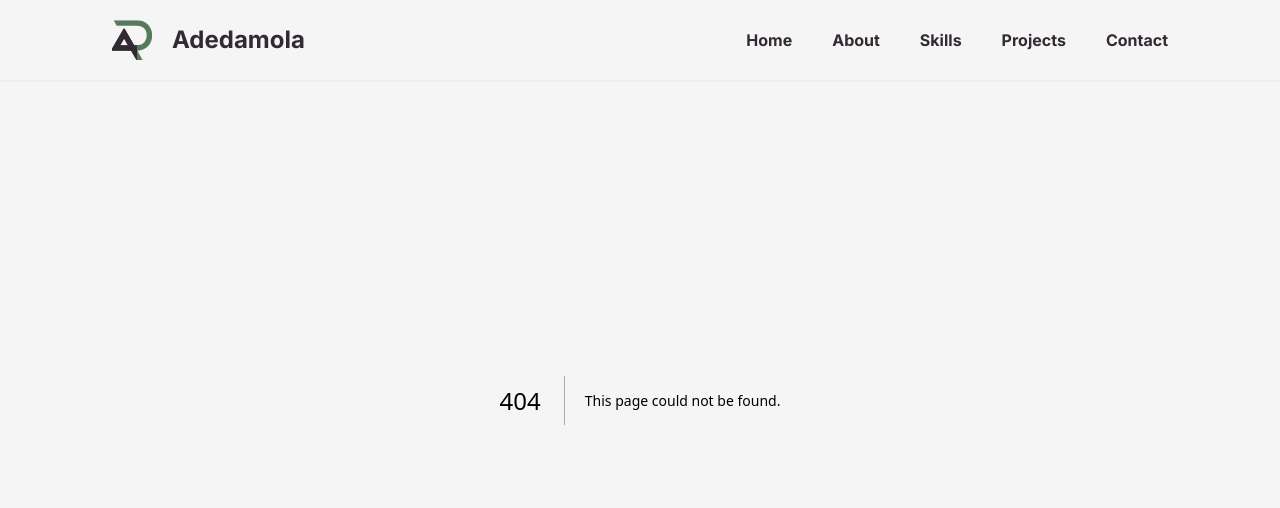
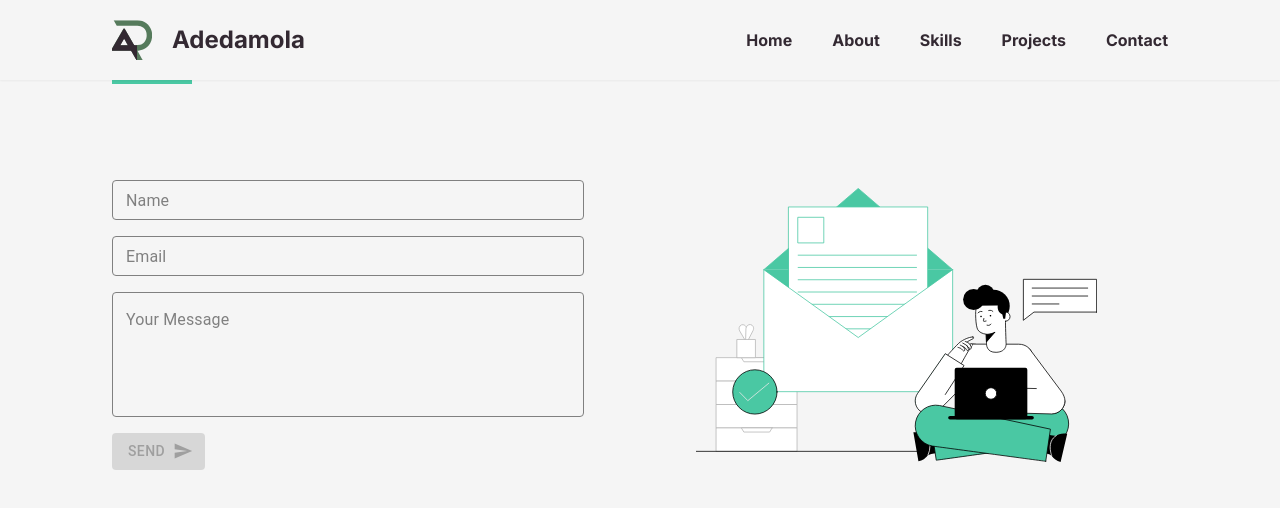
Before and after one commit to BlarQ/adedamola, a Next.js app: page /contact in a window 1280 px wide. Before the commit this address had no page. Shown: the top 508 px of the page. Built offline with nearby package versions, Linux system fonts and the light colour scheme.

Commit message:
add: contact

```diff
--- a/src/app/about/page.jsx
+++ b/src/app/about/page.jsx
@@ -5,7 +5,7 @@ import { motion } from 'framer-motion'
 
 export default function About() {
   return (
-    <div className='min-h-[100vh] px-5 sm:px-28 py-20 sm:py-24 overflow-x-hidden' id='about'>
+    <div className='min-h-[100vh] px-5 sm:px-28 py-20 sm:py-24 overflow-x-hidden text-[#332932]' id='about'>
       <div className='flex flex-col items-end'>
 
         <h1 className='text-xl sm:text-3xl font-bold'>About Me</h1>
@@ -13,24 +13,39 @@ export default function About() {
       </div>
 
       <div className='flex flex-col-reverse sm:flex-row sm:items-center justify-center w-full pt-10 sm:pt-0 gap-10'>
-        <div className='sm:w-1/2'>
+        <div className='sm:w-1/2 font-semibold space-y-2'>
 
-          <p className='py-4'>Dear Viewer,</p>
-          <p className='text-justify'>Hello! My name is Adedamola Ogunlala, and I am a passionate Front-End developer dedicated to bringing projects to life with my skills. Although I graduated from Yaba College of Technology with a Higher National Degree in Microbiology, my true passion lies in web development. I became a certified Front-End developer in 2019 and have since built numerous mini-projects. Recently, I specialized in ReactJs development and earned a certification from Univelcity. <br /><br />
-          As a certified Front-End developer with expertise in ReactJs, I have developed a wide range of projects, which are showcased on my project page. My skills are also highlighted on my skills page. Thank you for visiting!
-          </p>
+          <p>Hi there! I’m Adedamola Ogunlala, a Certified Front-End developer from Lagos, Nigeria. I’ve dedicated myself to creating impactful digital experiences.</p>
 
-          <p className='py-4'>Thanks, <br />Adedamola.</p>
+          <div>
+            <h2 className='font-bold border-b-2 border-[#4AC8A3] w-fit text-2xl'>What I Do</h2>
+
+            <p>🌟 Frontend Craftsmanship: I bring creative designs to life with HTML, CSS, and JavaScript, crafting everything from sleek SPAs to complex web solutions.</p>
+
+            <p>🎨 Aesthetic Advocate: I excel in creating visually appealing interfaces, always exploring design trends and infusing them into my work.</p>
+
+            <p>⚡ Performance Optimizer: I prioritize speed and efficiency, optimizing projects for fast load times and smooth user interactions.</p>
+
+            <p>My Toolbox</p>
+
+            <p>🛠️ Languages: HTML, CSS, JavaScript (Learning TypeScript😉)</p>
+
+            <p>⚙️ Frameworks & Libraries: Bootstrap, TailwindCSS, React.js, Next.js (because server-side rendering is awesome!)</p>
+
+            <p>🧰 Tools: VS Code (my go-to editor), Git (version control master), and a strong coffee (essential for those late-night coding sessions)</p>
+          </div>
+
+          <p>Every project is a chance to innovate and improve the web. Thanks for visiting and checking out my work! 🌐</p>
         </div>
         <div className='sm:w-1/2 flex items-center justify-center max-h-screen'>
 
           <motion.div
-          initial={{ x: '10%', opacity: 0}}
-          whileInView={{ x: 0, opacity: 1 }}
-          transition={{ duration: 1.5 }}
-          viewport={{ once: false, amount: 0.5 }}
-          className='min-h-full'>
-            <Image src='/about.svg' className='rounded-br-full rounded-tl-full rounded-bl-full w-full shadow-xl' alt='Hands on Deck' title='hands on deck' width={500} height={500}/>
+            initial={{ x: '10%', opacity: 0 }}
+            whileInView={{ x: 0, opacity: 1 }}
+            transition={{ duration: 1.5 }}
+            viewport={{ once: false, amount: 0.5 }}
+            className='min-h-full'>
+            <Image src='/about.svg' className='rounded-br-full rounded-tl-full rounded-bl-full w-full shadow-xl' alt='Hands on Deck' title='hands on deck' width={500} height={500} />
 
           </motion.div>
         </div>
--- a/src/app/components/HomePage.jsx
+++ b/src/app/components/HomePage.jsx
@@ -111,9 +111,9 @@ export default function HomePage() {
                         I&apos;m a FrontEnd Developer from Lagos, Nigeria, specializing in React.js, Next.js, and Tailwind CSS. My key project, TrendLuxe Ecommerce, showcases my ability to create user-friendly interfaces using React hooks and Context API. With a solid foundation in HTML, CSS, TailwindCSS, JavaScript, and React.js, I&apos;m eager to apply my skills to real-world projects and continue learning new technologies. I&apos;m committed to writing clean, efficient code and staying updated with web development trends. Excited to collaborate with experienced developers and contribute to innovative projects.
                     </p>
 
-                    <Link href='/' className='text-[#332932] border-b-2 border-[#4AC8A3] flex justify-center items-center w-fit gap-1 hover:gap-2 duration-300'>
+                    {/* <Link href='/' className='text-[#332932] border-b-2 border-[#4AC8A3] flex justify-center items-center w-fit gap-1 hover:gap-2 duration-300'>
                         Read more...
-                    </Link>
+                    </Link> */}
                 </motion.div>
             </div>
         </div>
--- /dev/null
+++ b/src/app/contact/page.jsx
@@ -0,0 +1,202 @@
+"use client"
+import { Box, Button, TextField } from '@mui/material'
+import React, { useState } from 'react'
+import SendIcon from '@mui/icons-material/Send';
+import Image from 'next/image';
+import Swal from 'sweetalert2'
+
+export default function Contact() {
+    const [formData, setFormData] = useState({
+        Name: '',
+        Email: '',
+        Message: ''
+    });
+
+    const [isEmailValid, setIsEmailValid] = useState(true);
+
+    const onSubmit = async (event) => {
+        event.preventDefault();
+
+        const dataToSend = { ...formData, access_key: "4a61942c-6775-4d33-b449-eb1572351c23" };
+        const json = JSON.stringify(dataToSend);
+
+        try {
+            const res = await fetch("https://api.web3forms.com/submit", {
+                method: "POST",
+                headers: {
+                    "Content-Type": "application/json",
+                    Accept: "application/json"
+                },
+                body: json
+            });
+
+            const result = await res.json();
+
+            if (res.ok) {
+                Swal.fire({
+                    title: 'Success!',
+                    text: 'Message sent successfully!',
+                    icon: 'success'
+                });
+                setFormData({ Name: '', Email: '', Message: '' });
+            } else {
+                console.error("Error:", result.message);
+                Swal.fire({
+                    title: 'Error!',
+                    text: result.message || 'Something went wrong. Please try again!',
+                    icon: 'error',
+                    confirmButtonText: 'Ok'
+                });
+            }
+        } catch (error) {
+            Swal.fire({
+                title: 'Error!',
+                text: 'Please try again. Thanks!',
+                icon: 'error',
+                confirmButtonText: 'Ok'
+            });
+        }
+    };
+
+    const handleChange = (event) => {
+        const { name, value } = event.target;
+
+        // Email validation
+        if (name === 'Email') {
+            const emailPattern = /^[^\s@]+@[^\s@]+\.[^\s@]+$/;
+            setIsEmailValid(emailPattern.test(value));
+        }
+
+        setFormData({ ...formData, [name]: value });
+    };
+
+    const isFormValid = Object.values(formData).every((value) => value.trim() !== '') && isEmailValid;
+
+    return (
+        <div className='py-20 sm:py-10 px-5 sm:px-28 h-[92dvh]' id='contact'>
+            <div className='flex flex-col items-start'>
+                <h1 className='text-xl sm:text-3xl font-bold'>Contact Me</h1>
+                <hr className='border-4 w-14 sm:w-20 border-[#4AC8A3] right-0' />
+            </div>
+
+            <div className='py-10 sm:py-24 flex flex-col-reverse sm:flex-row sm:justify-between sm:items-center sm:space-x-28'>
+                <Box
+                    component="form"
+                    className='sm:w-1/2'
+                    noValidate
+                    autoComplete="off"
+                    onSubmit={onSubmit}
+                >
+                    <div className='flex flex-col gap-4'>
+                        <TextField
+                            label="Name"
+                            size='small'
+                            type='text'
+                            name='Name'
+                            value={formData.Name}
+                            onChange={handleChange}
+                            sx={{
+                                '& .MuiOutlinedInput-root': {
+                                    '& fieldset': {
+                                        borderColor: 'gray',
+                                    },
+                                    '&:hover fieldset': {
+                                        borderColor: '#4AC8A3',
+                                    },
+                                    '&.Mui-focused fieldset': {
+                                        borderColor: '#4AC8A3',
+                                    },
+                                },
+                                '& .MuiInputLabel-root': {
+                                    color: 'gray',
+                                },
+                                '& .MuiInputLabel-root.Mui-focused': {
+                                    color: '#4AC8A3',
+                                },
+                                '& .MuiOutlinedInput-root:focus-within': {
+                                    outline: 'none',
+                                }
+                            }}
+                        />
+                        <TextField
+                            label="Email"
+                            size='small'
+                            type='email'
+                            name='Email'
+                            value={formData.Email}
+                            onChange={handleChange}
+                            error={!isEmailValid}
+                            helperText={!isEmailValid && "Please enter a valid email address"}
+                            sx={{
+                                '& .MuiOutlinedInput-root': {
+                                    '& fieldset': {
+                                        borderColor: 'gray',
+                                    },
+                                    '&:hover fieldset': {
+                                        borderColor: '#4AC8A3',
+                                    },
+                                    '&.Mui-focused fieldset': {
+                                        borderColor: '#4AC8A3',
+                                    },
+                                },
+                                '& .MuiInputLabel-root': {
+                                    color: 'gray',
+                                },
+                                '& .MuiInputLabel-root.Mui-focused': {
+                                    color: '#4AC8A3',
+                                },
+                                '& .MuiOutlinedInput-root:focus-within': {
+                                    outline: 'none',
+                                }
+                            }}
+                        />
+                        <TextField
+                            label="Your Message"
+                            multiline
+                            minRows={4}
+                            name='Message'
+                            value={formData.Message}
+                            onChange={handleChange}
+                            sx={{
+                                '& .MuiOutlinedInput-root': {
+                                    '& fieldset': {
+                                        borderColor: 'gray',
+                                    },
+                                    '&:hover fieldset': {
+                                        borderColor: '#4AC8A3',
+                                    },
+                                    '&.Mui-focused fieldset': {
+                                        borderColor: '#4AC8A3',
+                                    },
+                                },
+                                '& .MuiInputLabel-root': {
+                                    color: 'gray',
+                                },
+                                '& .MuiInputLabel-root.Mui-focused': {
+                                    color: '#4AC8A3',
+                                },
+                                '& .MuiOutlinedInput-root:focus-within': {
+                                    outline: 'none',
+                                }
+                            }}
+                        />
+
+                        <Button
+                            type='submit'
+                            className='w-fit bg-[#4AC8A3] hover:bg-[#4ac8a3]'
+                            variant="contained"
+                            endIcon={<SendIcon />}
+                            disabled={!isFormValid}
+                        >
+                            Send
+                        </Button>
+                    </div>
+                </Box>
+
+                <div className='sm:w-1/2'>
+                    <Image className='w-full sm:w-[85%]' src='/Email.svg' width={50} height={50} alt='email Image' />
+                </div>
+            </div>
+        </div>
+    )
+}
--- a/src/app/page.jsx
+++ b/src/app/page.jsx
@@ -3,6 +3,7 @@ import HomePage from "./components/HomePage";
 import About from "./about/page";
 import Skill from "./skill/page";
 import Project from "./project/page";
+import Contact from "./contact/page";
 
 export default function Home() {
   return (
@@ -11,6 +12,7 @@ export default function Home() {
       <About />
       <Skill />
       <Project />
+      <Contact />
     </main>
   );
 }
```
Also changed, not shown: package.json (+6 -1 lines), public/Email.svg (added), 1 other file (tests, documents, lock files or other folders).
